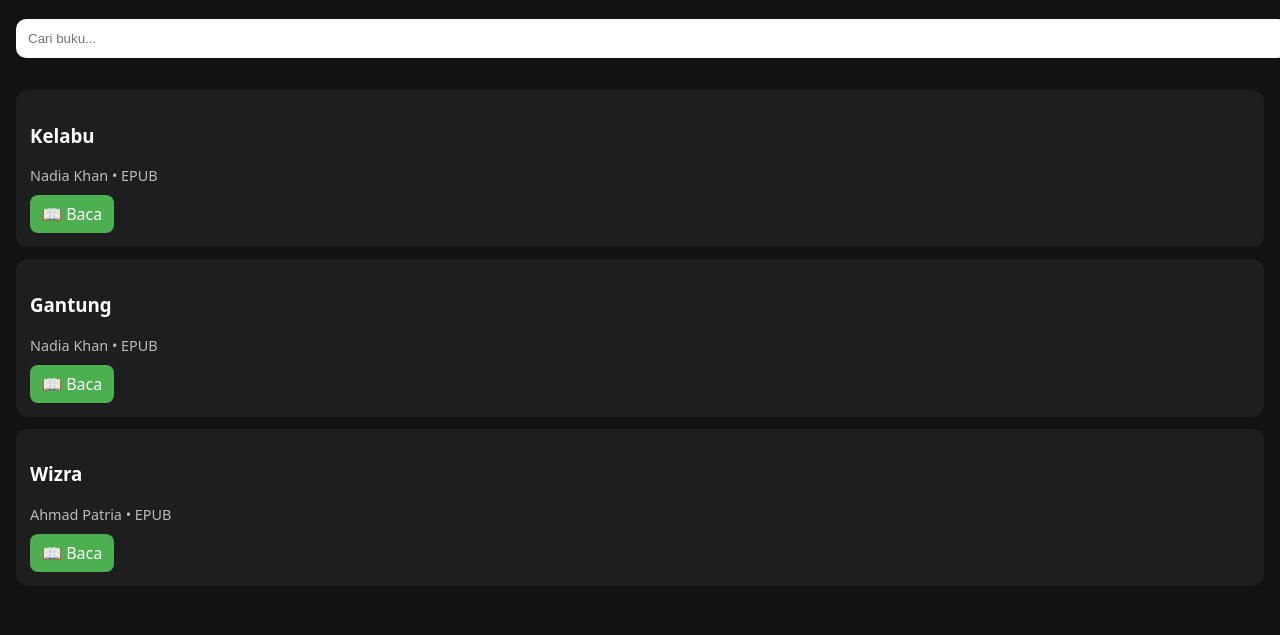
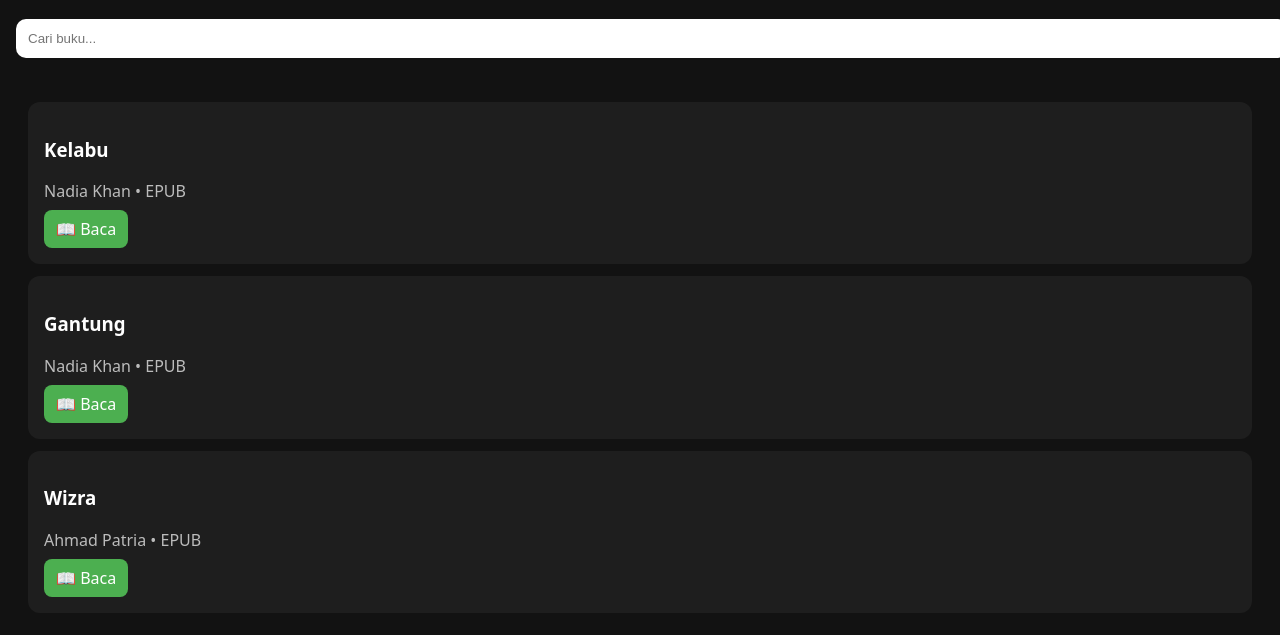
Before and after one commit to Aburul/bookaku, a plain HTML site: page index.html in a window 1280 px wide. Shown: the part 83-718 px from the top of the page. Drawn offline with Linux system fonts and the light colour scheme.

Commit message:
Add files via upload

```diff
--- a/css/style.css
+++ b/css/style.css
@@ -1 +1,7 @@
-body{margin:0;background:#121212;color:#fff;font-family:system-ui}header{padding:16px;position:sticky;top:0;background:#121212}input{width:100%;padding:12px;border-radius:10px;border:0}#books{padding:16px}.card{background:#1e1e1e;border-radius:12px;padding:14px;margin-bottom:12px}.meta{opacity:.7;font-size:.9em}.btn{display:inline-block;margin-top:10px;background:#4CAF50;color:#fff;padding:8px 12px;border-radius:8px;text-decoration:none}
+body{margin:0;background:#121212;color:#fff;font-family:system-ui}
+header{padding:16px;background:#121212;position:sticky;top:0}
+input{width:100%;padding:12px;border-radius:10px;border:0}
+#books{padding:16px}
+.card{background:#1e1e1e;padding:16px;border-radius:12px;margin:12px}
+.btn{display:inline-block;background:#4CAF50;color:#fff;padding:8px 12px;border-radius:8px;text-decoration:none;margin-top:8px}
+.meta{opacity:.7}
```
